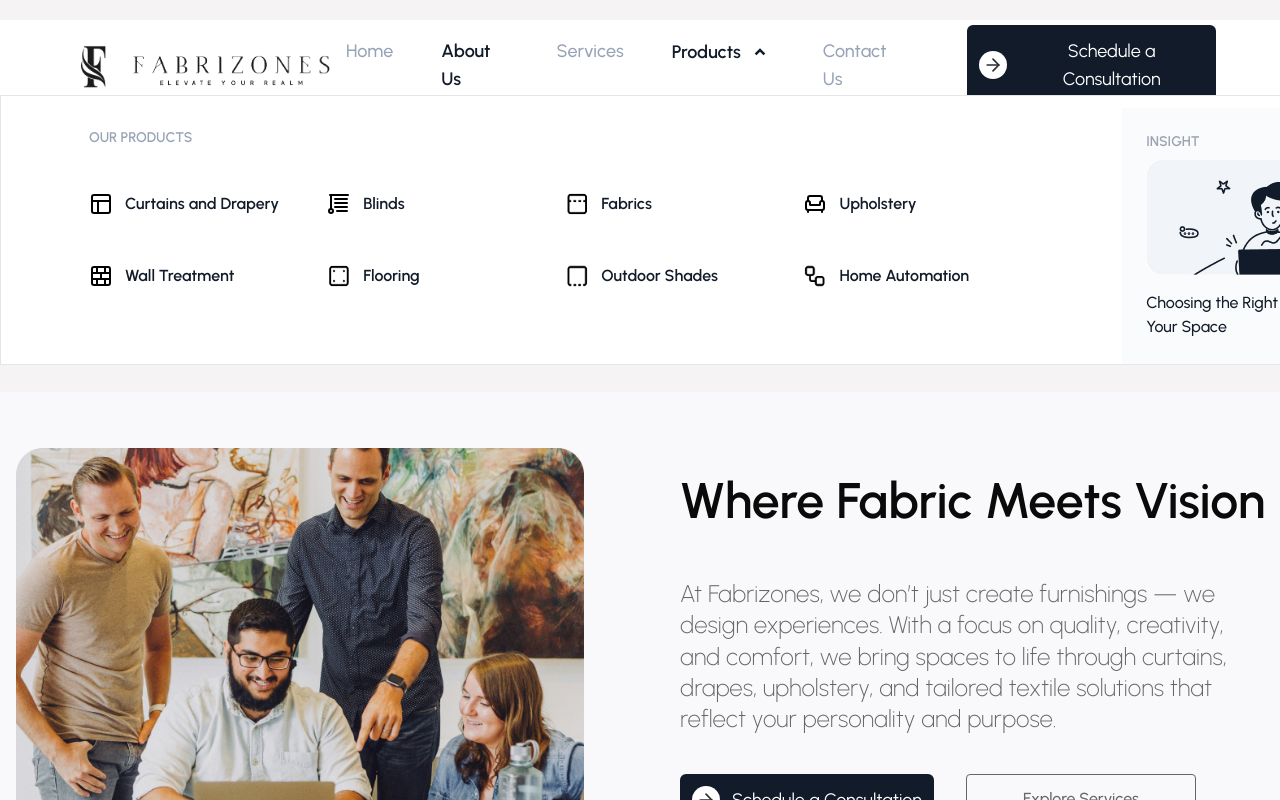
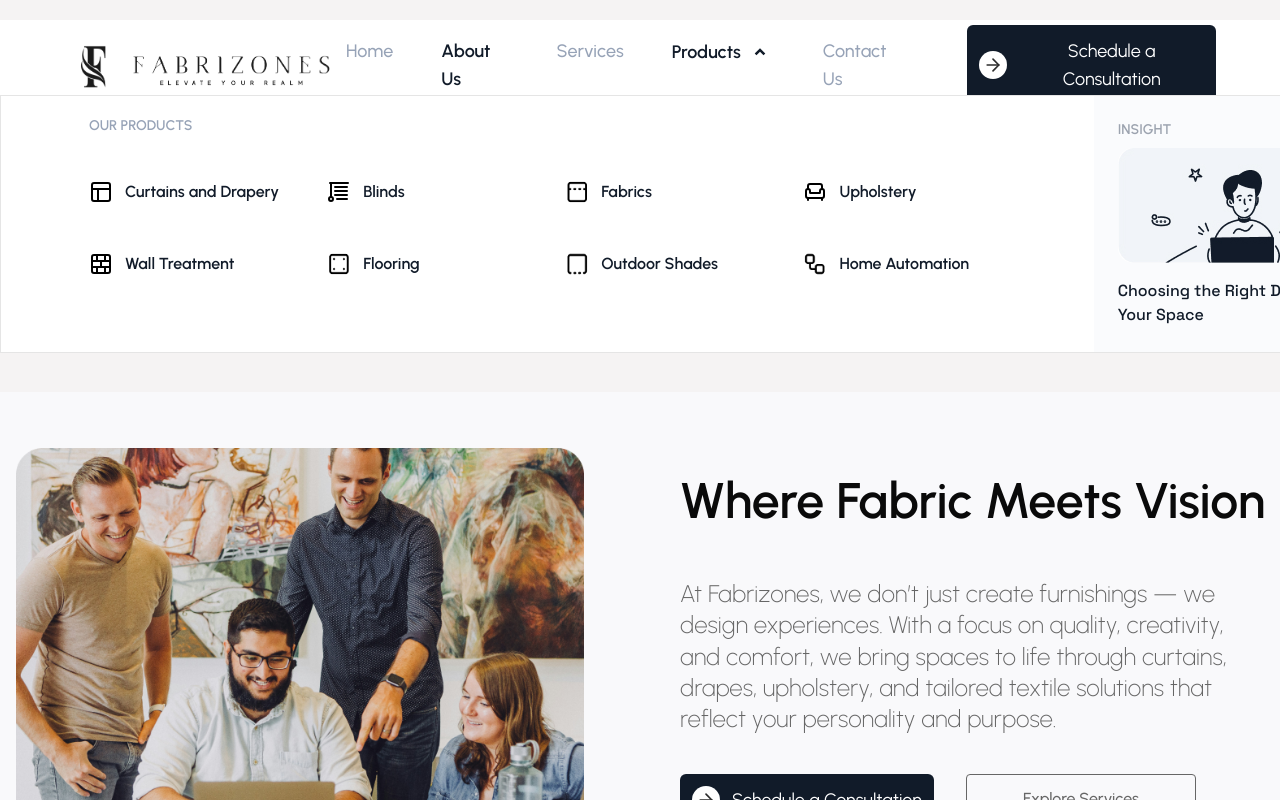
Before and after one commit to Shresthap21/Fabrizones, a Next.js app: page /about-us in a window 1280 px wide. Both pictures are taken after a click on the element "Products". Shown: the top 800 px of the page. Built offline with nearby package versions, Linux system fonts and the light colour scheme.

Commit message:
style: update font settings and dropdown styles

```diff
--- a/app/globals.css
+++ b/app/globals.css
@@ -1,6 +1,6 @@
 @import url('https://fonts.googleapis.com/css2?family=Urbanist:ital,wght@0,100..900;1,100..900&display=swap');
 
-
+@import url('https://fonts.googleapis.com/css2?family=Space+Grotesk:wght@300..700&family=Urbanist:ital,wght@0,100..900;1,100..900&display=swap');
 
 
 @tailwind base;
--- a/components/ProductsDropdown.jsx
+++ b/components/ProductsDropdown.jsx
@@ -17,7 +17,7 @@ const products = [
 const ProductsDropdown = () => {
   return (
 
-      <div className="relative mt-3 font-urbanist w-[95rem] px-[5.5rem] pb-14 ">
+      <div className="relative font-urbanist w-[95rem] px-[5.5rem] pb-14 ">
         {/* <div className="w-full absolute top-0 left-0 h-[1px] bg-black  z-50"></div> */}
         <h2 className="mb-6 pt-5 font-semibold text-[#97A3B7] text-sm">OUR PRODUCTS</h2>
 
@@ -49,7 +49,7 @@ const ProductsDropdown = () => {
         <div className="absolute right-0 top-0 bg-[#FAFBFD] min-h-full p-6 pr-20 ">
           <p className="text-gray-400 text-sm uppercase font-semibold mb-2">Insight</p>
           <img src="/assets/images/our-products/Illustration.jpg" alt="Insight" className="mb-4 rounded-[15px]" />
-          <p className="text-base w-[80%] text-[#111B29] font-medium">
+          <p className="text-base font-spacegrotesk w-[80%] text-[#111B29] font-medium">
             Choosing the Right Drapes for Your Space
           </p>
         </div>
--- a/tailwind.config.js
+++ b/tailwind.config.js
@@ -19,7 +19,11 @@ module.exports = {
   			cannu: [
   				'Cannu',
   				'sans-serif'
-  			]
+  			],
+			spacegrotesk: [
+				'Space Grotesk',
+				'sans-serif'
+			]
   		},
   		borderRadius: {
   			lg: 'var(--radius)',
```
